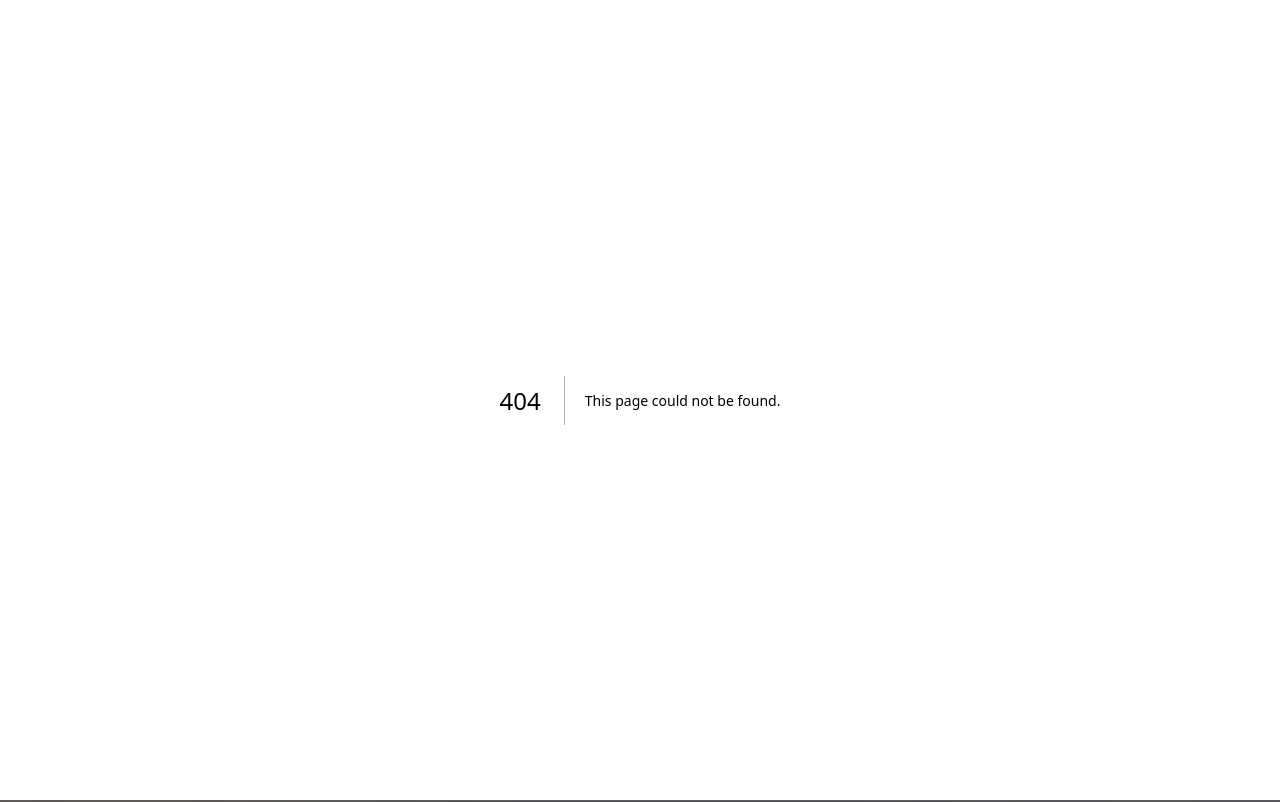
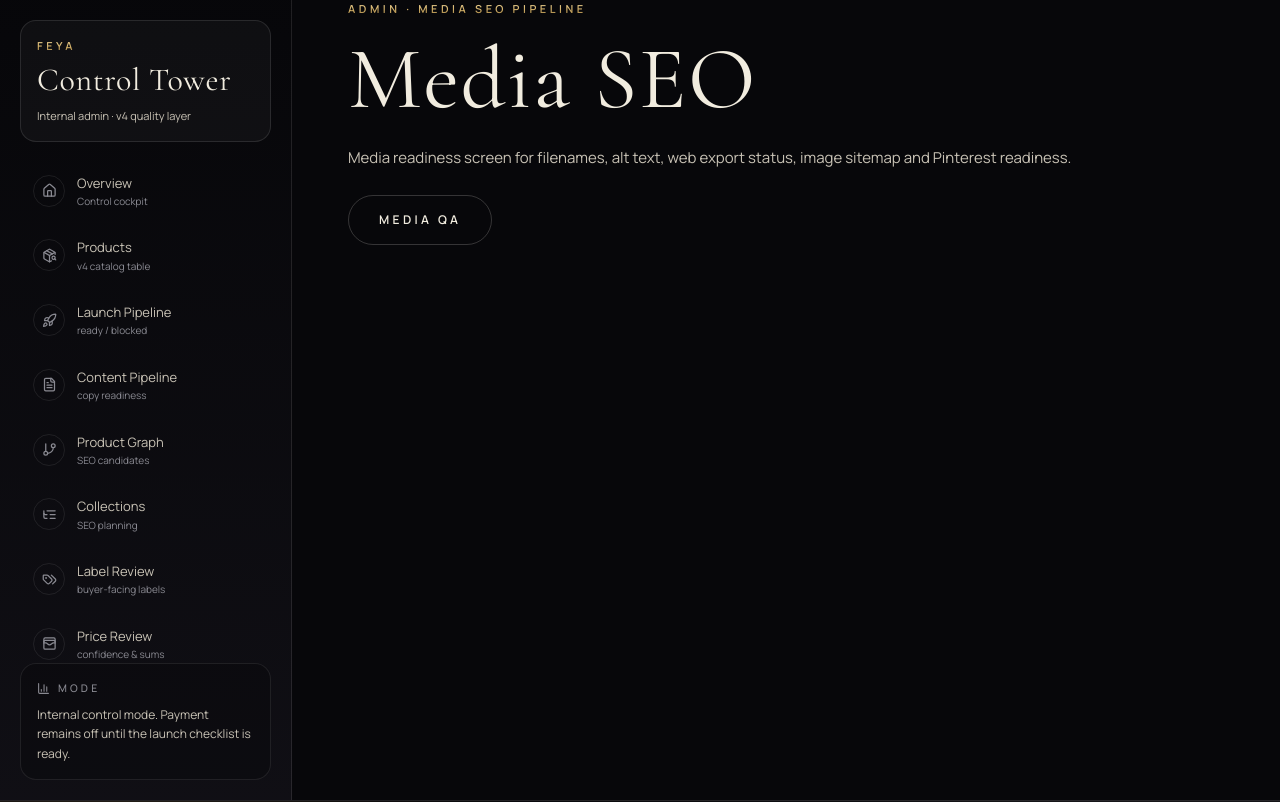
Before and after one commit to THEFEYA/feya-commerce, a Next.js app: page /admin/media-seo in a window 1280 px wide. Before the commit this address had no page. Shown: the top 802 px of the page. Built offline with nearby package versions, Linux system fonts and the light colour scheme; a web font is replaced by a local one.

Commit message:
Add media SEO pipeline page shell

```diff
--- /dev/null
+++ b/app/admin/media-seo/page.tsx
@@ -0,0 +1,7 @@
+import Link from 'next/link';
+
+export const revalidate = 300;
+
+export default function MediaSeoPipelinePage() {
+  return <main className="min-h-screen bg-[#07070A]"><section className="container-feya pt-10 pb-16"><div className="eyebrow-gold mb-3">Admin · Media SEO Pipeline</div><h1 className="font-tall text-bone leading-none" style={{ fontSize: 'clamp(44px,7vw,88px)' }}>Media SEO</h1><p className="mt-4 max-w-3xl text-[15px] leading-relaxed text-[var(--bone-dim)]">Media readiness screen for filenames, alt text, web export status, image sitemap and Pinterest readiness.</p><Link href="/admin/media" className="btn-ghost mt-6">Media QA</Link></section></main>;
+}
```
